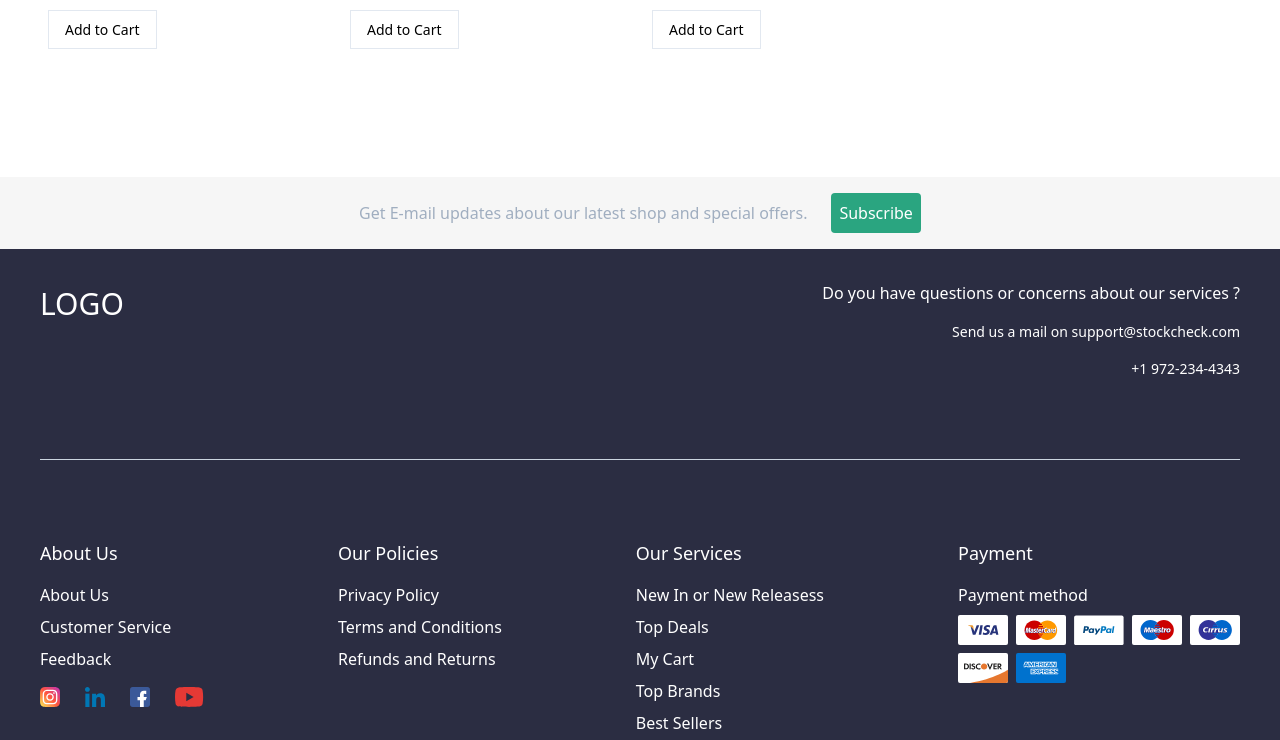
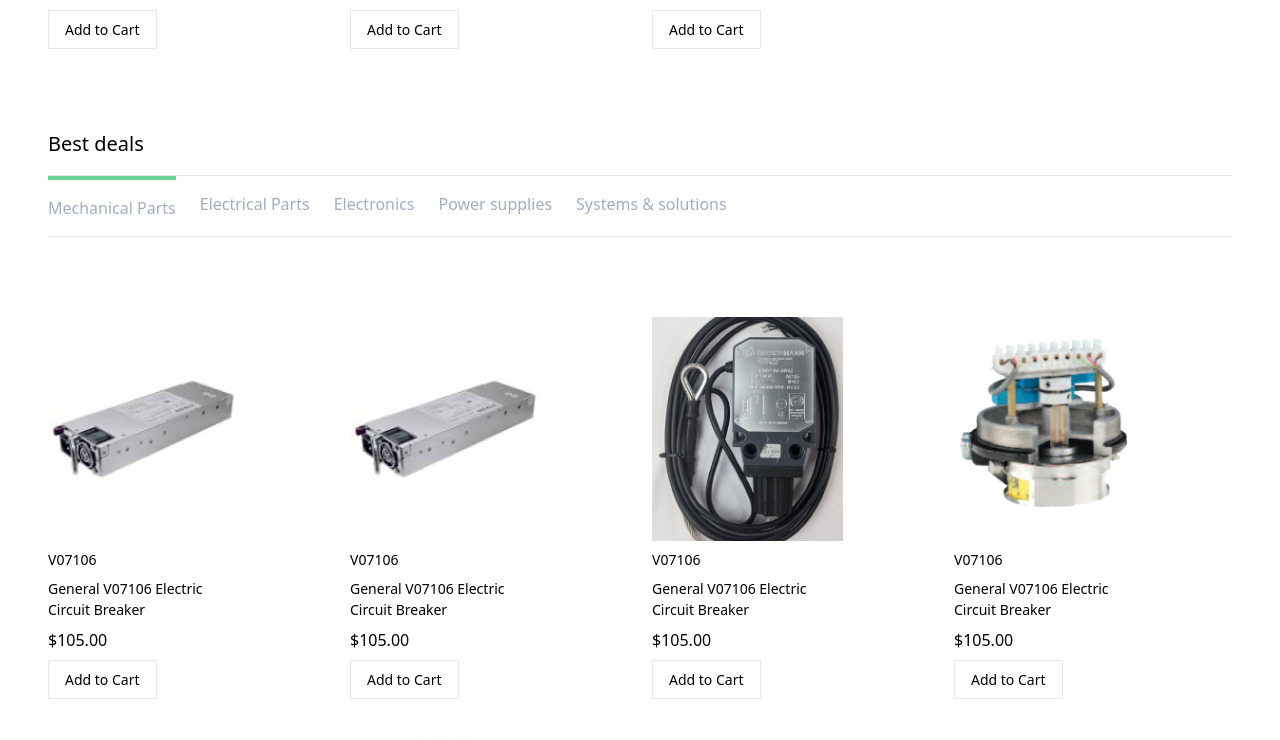
Before and after one commit to AbdulbasitSaid/greaneagle, a Nuxt app: page / in a window 1280 px wide. Shown: the part 1582-2322 px from the top of the page. Built offline with nearby package versions, Linux system fonts and the light colour scheme.

Commit message:
home completed

```diff
--- a/pages/index.vue
+++ b/pages/index.vue
@@ -6,6 +6,8 @@
       <div class="p-12">
         <div class="flex-col">
           <product-list-title>Explore our categories</product-list-title>
+          <products></products>
+          <product-list-title>Best deals</product-list-title>
           <products></products>
         </div>
       </div>
```
